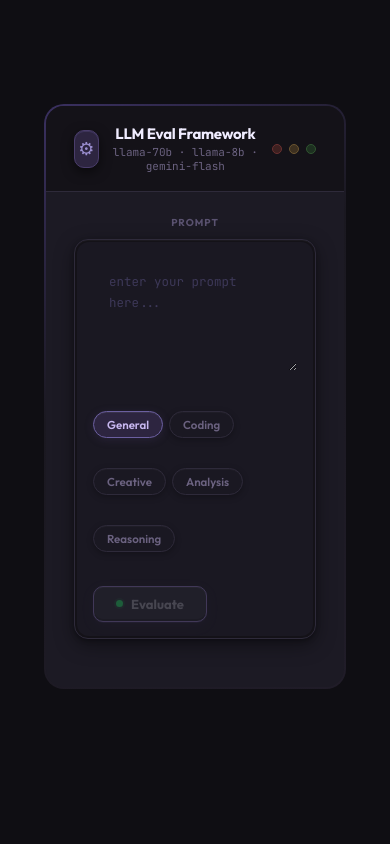
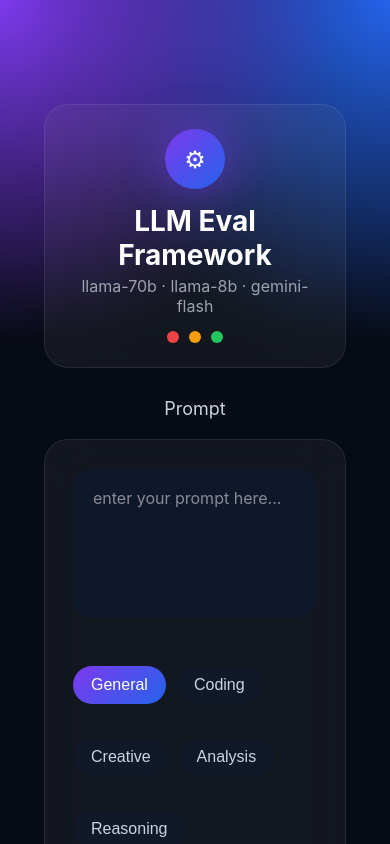
Before and after one commit to ananya26-cpu/llm-eval-framework, a React app: page / in a window 390 px wide. Shown: the top 844 px of the page. Built offline with nearby package versions, Linux system fonts and the light colour scheme; the HTML template or start-up script is replaced by a standard one.

Commit message:
Update App.css

```diff
--- a/App.css
+++ b/App.css
@@ -1,251 +1,396 @@
-@import url('https://fonts.googleapis.com/css2?family=Outfit:wght@400;500;600;700;800&family=JetBrains+Mono:wght@400;600&display=swap');
-
-* { box-sizing: border-box; margin: 0; padding: 0; }
-
-body {
-  background: #0f0e13;
-  min-height: 100vh;
-  display: flex;
-  align-items: flex-start;
-  justify-content: center;
-  padding: 40px 20px;
+*{
+  margin:0;
+  padding:0;
+  box-sizing:border-box;
 }
 
-.root {
-  font-family: 'Outfit', sans-serif;
-  width: 100%;
-  max-width: 1100px;
-  border-radius: 20px;
-  padding: 2px;
-  background: linear-gradient(145deg, #3a3060 0%, #1a1820 40%, #201c28 100%);
+body{
+  font-family: Inter, system-ui, sans-serif;
+  background:
+    radial-gradient(circle at top left,#7c3aed 0%,transparent 30%),
+    radial-gradient(circle at top right,#2563eb 0%,transparent 30%),
+    #070b14;
+  color:#fff;
+  min-height:100vh;
 }
 
-.shell {
-  background: #1C1A24;
-  border-radius: 18px;
-  overflow: hidden;
+.root{
+  min-height:100vh;
+  padding:40px 20px;
 }
 
-/* Top bar */
-.topbar {
-  background: #141218;
-  border-bottom: 1px solid #2e2a3a;
-  padding: 18px 28px;
-  display: flex;
-  align-items: center;
-  gap: 14px;
+.shell{
+  max-width:1400px;
+  margin:auto;
 }
 
-.topbar-orb {
-  width: 38px; height: 38px;
-  border-radius: 10px;
-  background: #2d2540;
-  border: 1px solid #4a3d6b;
-  display: flex; align-items: center; justify-content: center;
-  box-shadow: 0 4px 12px #0008, inset 0 1px 0 #6b5fa044;
+/* Top Bar */
+
+.topbar{
+  display:flex;
+  align-items:center;
+  justify-content:space-between;
+  padding:24px 30px;
+  margin-bottom:30px;
+
+  background:rgba(255,255,255,.05);
+  border:1px solid rgba(255,255,255,.08);
+  backdrop-filter:blur(20px);
+  border-radius:24px;
 }
 
-.orb-icon { font-size: 18px; color: #9b8fd0; }
-
-.topbar-title { font-size: 15px; font-weight: 700; color: #f0ecff; letter-spacing: -0.3px; }
-.topbar-sub { font-size: 11px; color: #6b6280; font-family: 'JetBrains Mono', monospace; margin-top: 2px; }
-
-.topbar-dots { margin-left: auto; display: flex; gap: 7px; }
-.dot { width: 10px; height: 10px; border-radius: 50%; }
-.dot-r { background: #3d2020; border: 1px solid #6b3030; }
-.dot-y { background: #3d3020; border: 1px solid #6b5530; }
-.dot-g { background: #1d3020; border: 1px solid #305530; }
-
-/* Body */
-.body { padding: 24px 28px 32px; }
-
-.section-label {
-  font-size: 10px; font-weight: 700;
-  text-transform: uppercase; letter-spacing: 0.1em;
-  color: #5a5270; margin-bottom: 10px;
+.topbar-title{
+  font-size:28px;
+  font-weight:700;
 }
 
-/* Prompt */
-.prompt-wrap {
-  background: #141218;
-  border: 1px solid #2e2a3a;
-  border-radius: 14px;
-  padding: 2px;
-  box-shadow: 0 6px 20px #0006, 0 2px 4px #0004, inset 0 1px 0 #ffffff08;
-  margin-bottom: 16px;
+.topbar-sub{
+  color:#9ca3af;
+  margin-top:4px;
 }
 
-.prompt-inner {
-  background: #1a1822;
-  border-radius: 12px;
-  padding: 14px 16px;
+.topbar-orb{
+  width:60px;
+  height:60px;
+  border-radius:50%;
+  display:flex;
+  align-items:center;
+  justify-content:center;
+
+  background:linear-gradient(135deg,#7c3aed,#2563eb);
+  box-shadow:0 0 40px rgba(124,58,237,.5);
 }
 
-.pinput {
-  width: 100%; min-height: 90px;
-  background: transparent; border: none; outline: none; resize: vertical;
-  font-family: 'JetBrains Mono', monospace; font-size: 12.5px;
-  color: #d4cfee; line-height: 1.65;
-}
-.pinput::placeholder { color: #3d3858; }
-
-.controls { display: flex; gap: 10px; align-items: center; flex-wrap: wrap; margin-top: 12px; }
-.chip-row { display: flex; gap: 6px; flex-wrap: wrap; flex: 1; }
-
-.chip {
-  padding: 5px 13px; border-radius: 20px;
-  font-size: 11.5px; font-weight: 600; font-family: 'Outfit', sans-serif;
-  border: 1px solid #2e2a3a;
-  background: #1a1822; color: #6b6280; cursor: pointer;
-  box-shadow: 0 2px 6px #0004, inset 0 1px 0 #ffffff06;
-  transition: all 0.12s;
-}
-.chip:hover { border-color: #4a3d6b; color: #a89ec8; }
-.chip.active {
-  background: #2d2540; border-color: #6b5fa0; color: #c8b8f0;
-  box-shadow: 0 2px 8px #4a3d6b44, inset 0 1px 0 #ffffff10;
+.orb-icon{
+  font-size:24px;
 }
 
-.evalbtn {
-  padding: 9px 22px; border-radius: 10px;
-  font-size: 13px; font-weight: 700; font-family: 'Outfit', sans-serif;
-  border: 1px solid #7c6aaa;
-  background: #2d2540; color: #d4c8f4; cursor: pointer;
-  box-shadow: 0 4px 12px #2d254066, 0 1px 0 #6b5fa044, inset 0 1px 0 #ffffff12, inset 0 -2px 0 #00000040;
-  display: flex; align-items: center; gap: 8px;
-  transition: all 0.12s; white-space: nowrap;
-}
-.evalbtn:hover:not(:disabled) {
-  background: #3a306e;
-  box-shadow: 0 6px 18px #2d254088, 0 1px 0 #8a7ac044, inset 0 1px 0 #ffffff18, inset 0 -2px 0 #00000040;
-}
-.evalbtn:disabled { opacity: 0.4; cursor: not-allowed; }
-
-.pdot {
-  width: 7px; height: 7px; border-radius: 50%;
-  background: #22c55e; box-shadow: 0 0 0 2px #22c55e22;
-}
-.pdot.spin-on { animation: blink 0.8s ease infinite; }
-@keyframes blink { 0%, 100% { opacity: 1; } 50% { opacity: 0.25; } }
-
-.err {
-  font-size: 12px; color: #f09595;
-  font-family: 'JetBrains Mono', monospace;
-  padding: 10px 14px;
-  background: #2a1818; border: 1px solid #6b3030; border-radius: 10px;
-  margin-bottom: 12px;
+.topbar-dots{
+  display:flex;
+  gap:10px;
 }
 
-/* Loading */
-.loading-wrap { display: flex; flex-direction: column; align-items: center; padding: 36px 0 20px; gap: 14px; }
-.lring {
-  width: 40px; height: 40px; border-radius: 50%;
-  border: 2px solid #2e2a3a; border-top-color: #7c6aaa;
-  animation: spin 0.75s linear infinite;
-}
-@keyframes spin { to { transform: rotate(360deg); } }
-.ltxt { font-size: 11.5px; color: #5a5270; font-family: 'JetBrains Mono', monospace; }
-.lmodels { display: grid; grid-template-columns: repeat(3, 1fr); gap: 8px; width: 100%; margin-top: 4px; }
-.lm {
-  background: #141218; border: 1px solid #2e2a3a; border-radius: 10px;
-  padding: 12px 8px; text-align: center;
-  box-shadow: 0 4px 12px #0006, inset 0 1px 0 #ffffff06;
-}
-.lmname { font-size: 9.5px; font-weight: 700; text-transform: uppercase; letter-spacing: 0.06em; color: #4a4465; margin-bottom: 8px; }
-.sring {
-  width: 16px; height: 16px; border-radius: 50%;
-  border: 1.5px solid #2e2a3a; border-top-color: #7c6aaa;
-  animation: spin 0.75s linear infinite; margin: 0 auto;
+.dot{
+  width:12px;
+  height:12px;
+  border-radius:50%;
 }
 
-/* Results */
-.results { margin-top: 22px; }
+.dot-r{background:#ef4444;}
+.dot-y{background:#f59e0b;}
+.dot-g{background:#22c55e;}
 
-.winner-card {
-  background: #1f1a2e; border: 1px solid #4a3d6b;
-  border-radius: 14px; padding: 16px 20px; margin-bottom: 18px;
-  display: flex; align-items: flex-start; gap: 14px;
-  box-shadow: 0 8px 24px #0008, 0 2px 4px #0004, inset 0 1px 0 #ffffff0a;
-}
-.winner-orb {
-  width: 40px; height: 40px; border-radius: 10px; flex-shrink: 0;
-  background: #2d2540; border: 1px solid #6b5fa0;
-  display: flex; align-items: center; justify-content: center; font-size: 18px;
-  box-shadow: 0 4px 10px #0006, inset 0 1px 0 #ffffff10;
-}
-.winner-tag { font-size: 10px; font-weight: 700; text-transform: uppercase; letter-spacing: 0.08em; color: #7c6aaa; margin-bottom: 4px; }
-.winner-name { font-size: 15px; font-weight: 700; color: #e8e0ff; margin-bottom: 4px; }
-.winner-reason { font-size: 12px; color: #6b6280; line-height: 1.5; }
+/* Prompt */
 
-/* Model cards */
-.models-grid {
-  display: grid;
-  grid-template-columns: repeat(auto-fit, minmax(170px, 1fr));
-  gap: 12px; margin-bottom: 16px;
+.prompt-wrap{
+  margin-top:20px;
 }
 
-.mcard {
-  background: #141218; border: 1px solid #2e2a3a;
-  border-radius: 14px; padding: 16px; position: relative;
-  box-shadow: 0 8px 24px #0008, 0 2px 4px #0004, inset 0 1px 0 #ffffff07;
-  transition: transform 0.15s, box-shadow 0.15s;
-}
-.mcard:hover {
-  transform: translateY(-2px);
-  box-shadow: 0 12px 32px #000a, 0 2px 4px #0004, inset 0 1px 0 #ffffff09;
-}
-.mcard.best {
-  border-color: #6b5fa0;
-  box-shadow: 0 8px 28px #2d254066, 0 2px 4px #0006, inset 0 1px 0 #ffffff0e;
+.prompt-inner{
+  background:rgba(255,255,255,.05);
+  border:1px solid rgba(255,255,255,.08);
+  backdrop-filter:blur(20px);
+  border-radius:24px;
+  padding:28px;
 }
 
-.mbadge {
-  position: absolute; top: -1px; right: 14px;
-  font-size: 9px; font-weight: 800; text-transform: uppercase; letter-spacing: 0.07em;
-  padding: 3px 10px;
-  background: #2d2540; color: #c8b8f0;
-  border: 1px solid #6b5fa0; border-top: none;
-  border-radius: 0 0 8px 8px;
-  box-shadow: 0 4px 8px #0006;
+.section-label{
+  font-size:18px;
+  margin-bottom:12px;
+  color:#cbd5e1;
 }
 
-.mname { font-size: 12.5px; font-weight: 700; color: #c4bce0; margin-bottom: 12px; line-height: 1.3; }
+.pinput{
+  width:100%;
+  min-height:150px;
+  resize:none;
+  border:none;
+  outline:none;
+  padding:20px;
+  border-radius:20px;
 
-.qbar-row { display: flex; justify-content: space-between; font-size: 10px; color: #5a5270; margin-bottom: 5px; }
-.qbar-bg { height: 5px; background: #26223a; border-radius: 3px; overflow: hidden; margin-bottom: 12px; box-shadow: inset 0 1px 2px #0006; }
-.qbar-fill { height: 100%; border-radius: 3px; transition: width 0.6s ease; }
+  background:#0f172a;
+  color:white;
+  font-size:16px;
+}
 
-.sgrid { display: grid; grid-template-columns: 1fr 1fr; gap: 7px; margin-bottom: 11px; }
-.scell {
-  background: #1a1822; border: 1px solid #26223a; border-radius: 8px; padding: 8px 10px;
-  box-shadow: inset 0 1px 3px #0004, 0 1px 0 #ffffff05;
+.controls{
+  display:flex;
+  justify-content:space-between;
+  align-items:center;
+  margin-top:20px;
+  gap:20px;
+  flex-wrap:wrap;
 }
-.scell-full { grid-column: span 2; }
-.slabel { font-size: 9.5px; font-weight: 700; text-transform: uppercase; letter-spacing: 0.06em; color: #4a4465; margin-bottom: 3px; }
-.sval { font-size: 14px; font-weight: 700; color: #c4bce0; font-family: 'JetBrains Mono', monospace; }
 
-.snippet {
-  font-size: 10.5px; color: #4a4465; line-height: 1.55;
-  font-family: 'JetBrains Mono', monospace;
-  background: #111018; border: 1px solid #1e1c28; border-radius: 8px;
-  padding: 9px 10px; max-height: 72px; overflow: hidden; position: relative;
-  box-shadow: inset 0 2px 6px #0006;
+.chip-row{
+  display:flex;
+  flex-wrap:wrap;
+  gap:10px;
 }
-.snippet::after {
-  content: ''; position: absolute; bottom: 0; left: 0; right: 0; height: 24px;
-  background: linear-gradient(transparent, #111018);
+
+.chip{
+  border:none;
+  cursor:pointer;
+  padding:10px 18px;
+  border-radius:999px;
+
+  background:#111827;
+  color:#cbd5e1;
+  transition:.25s;
+}
+
+.chip:hover{
+  transform:translateY(-2px);
+}
+
+.chip.active{
+  background:linear-gradient(135deg,#7c3aed,#2563eb);
+  color:white;
+}
+
+/* Evaluate Button */
+
+.evalbtn{
+  border:none;
+  cursor:pointer;
+  padding:14px 28px;
+  border-radius:16px;
+  font-size:15px;
+  font-weight:600;
+
+  background:linear-gradient(
+    135deg,
+    #7c3aed,
+    #2563eb
+  );
+
+  color:white;
+  transition:.3s;
+}
+
+.evalbtn:hover{
+  transform:translateY(-3px);
+  box-shadow:0 10px 30px rgba(99,102,241,.4);
+}
+
+/* Winner Card */
+
+.winner-card{
+  display:flex;
+  gap:20px;
+  align-items:center;
+
+  margin-top:35px;
+  padding:28px;
+
+  background:linear-gradient(
+    135deg,
+    rgba(124,58,237,.2),
+    rgba(37,99,235,.15)
+  );
+
+  border:1px solid rgba(255,255,255,.1);
+  border-radius:24px;
+}
+
+.winner-orb{
+  width:70px;
+  height:70px;
+  display:flex;
+  align-items:center;
+  justify-content:center;
+  border-radius:50%;
+  font-size:30px;
+
+  background:linear-gradient(135deg,#f59e0b,#fbbf24);
+}
+
+.winner-tag{
+  color:#fbbf24;
+  font-size:14px;
+}
+
+.winner-name{
+  font-size:28px;
+  font-weight:700;
+}
+
+.winner-reason{
+  color:#cbd5e1;
+  margin-top:8px;
+}
+
+/* Cards */
+
+.models-grid{
+  margin-top:30px;
+  display:grid;
+  grid-template-columns:repeat(auto-fit,minmax(320px,1fr));
+  gap:24px;
+}
+
+.mcard{
+  position:relative;
+
+  padding:24px;
+
+  background:rgba(255,255,255,.05);
+  border:1px solid rgba(255,255,255,.08);
+
+  backdrop-filter:blur(20px);
+  border-radius:24px;
+
+  transition:.3s;
+}
+
+.mcard:hover{
+  transform:translateY(-6px);
+}
+
+.mcard.best{
+  border:1px solid #7c3aed;
+  box-shadow:0 0 40px rgba(124,58,237,.3);
+}
+
+.mbadge{
+  position:absolute;
+  right:15px;
+  top:15px;
+
+  background:#7c3aed;
+  padding:6px 12px;
+  border-radius:999px;
+  font-size:12px;
+}
+
+.mname{
+  font-size:22px;
+  font-weight:700;
+  margin-bottom:18px;
+}
+
+.qbar-row{
+  display:flex;
+  justify-content:space-between;
+  margin-bottom:8px;
+}
+
+.qbar-bg{
+  height:10px;
+  background:#1f2937;
+  border-radius:999px;
+  overflow:hidden;
+}
+
+.qbar-fill{
+  height:100%;
+  border-radius:999px;
+}
+
+.sgrid{
+  display:grid;
+  grid-template-columns:1fr 1fr;
+  gap:14px;
+  margin-top:20px;
+}
+
+.scell{
+  background:#0f172a;
+  padding:14px;
+  border-radius:14px;
+}
+
+.scell-full{
+  grid-column:span 2;
+}
+
+.slabel{
+  color:#94a3b8;
+  font-size:13px;
+}
+
+.sval{
+  margin-top:4px;
+  font-weight:700;
+}
+
+.snippet{
+  margin-top:20px;
+  color:#d1d5db;
+  line-height:1.6;
 }
 
 /* Charts */
-.charts-row { display: grid; grid-template-columns: 1fr 1fr; gap: 12px; }
-.cchart {
-  background: #141218; border: 1px solid #2e2a3a; border-radius: 14px; padding: 16px;
-  box-shadow: 0 8px 24px #0008, inset 0 1px 0 #ffffff06;
+
+.charts-row{
+  margin-top:35px;
+  display:grid;
+  grid-template-columns:1fr 1fr;
+  gap:24px;
 }
-.ctitle { font-size: 10px; font-weight: 700; text-transform: uppercase; letter-spacing: 0.1em; color: #5a5270; margin-bottom: 14px; }
 
-.bar-area { display: flex; align-items: flex-end; gap: 10px; height: 80px; }
-.bgroup { flex: 1; display: flex; flex-direction: column; align-items: center; gap: 4px; height: 100%; justify-content: flex-end; }
-.bfill { width: 100%; border-radius: 4px 4px 0 0; min-height: 4px; box-shadow: 0 -2px 6px #0004; }
-.bname { font-size: 9px; font-weight: 700; text-transform: uppercase; letter-spacing: 0.04em; color: #4a4465; text-align: center; line-height: 1.2; }
-.bval { font-size: 10px; font-family: 'JetBrains Mono', monospace; font-weight: 600; color: #6b6280; }
+.cchart{
+  background:rgba(255,255,255,.05);
+  border:1px solid rgba(255,255,255,.08);
+  border-radius:24px;
+  padding:24px;
+}
+
+.ctitle{
+  font-size:18px;
+  margin-bottom:20px;
+}
+
+.bar-area{
+  height:250px;
+  display:flex;
+  align-items:flex-end;
+  justify-content:space-around;
+}
+
+.bgroup{
+  text-align:center;
+}
+
+.bfill{
+  width:50px;
+  border-radius:14px 14px 0 0;
+}
+
+.bval{
+  margin-bottom:10px;
+}
+
+.bname{
+  margin-top:10px;
+  font-size:13px;
+  color:#cbd5e1;
+}
+
+.err{
+  margin-top:20px;
+  color:#f87171;
+}
+
+@media(max-width:900px){
+
+  .charts-row{
+    grid-template-columns:1fr;
+  }
+
+  .topbar{
+    flex-direction:column;
+    gap:15px;
+    text-align:center;
+  }
+
+  .controls{
+    flex-direction:column;
+    align-items:stretch;
+  }
+
+  .evalbtn{
+    width:100%;
+  }
+}
```
